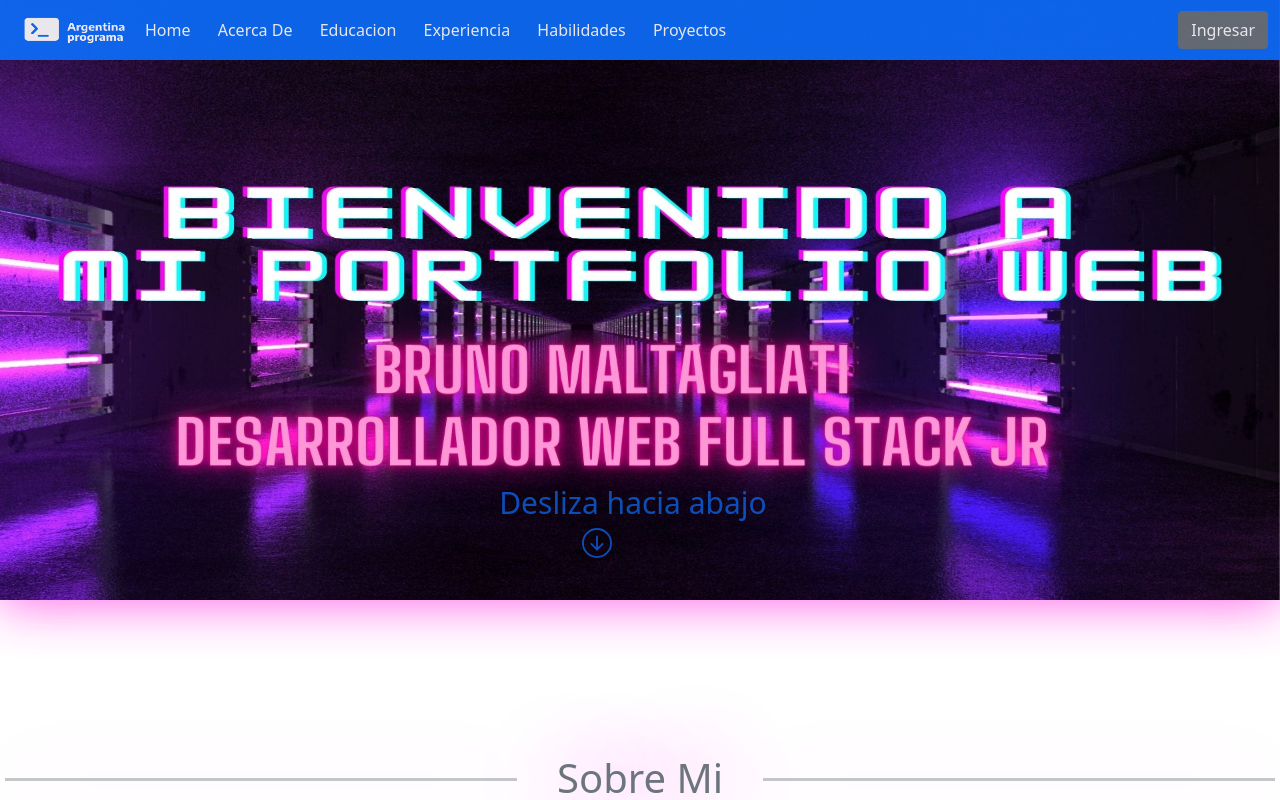
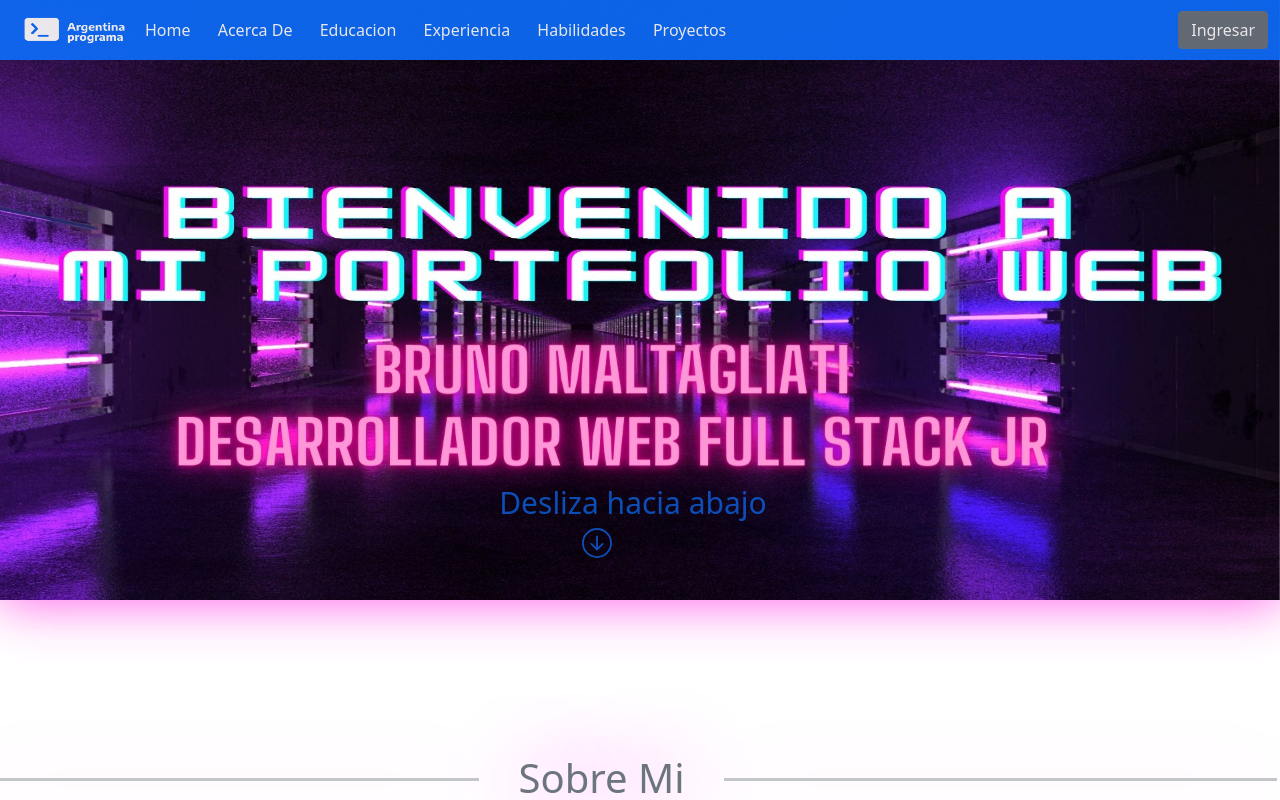
Before and after one commit to BrunoMalta98/PortafolioFrontEnd, an Angular app: page /portfolio in a window 1280 px wide. Shown: the top 800 px of the page. Built offline with nearby package versions, Linux system fonts and the light colour scheme; no server answers.

Commit message:
cambio aling

```diff
--- a/src/app/portfolio/portfolio.component.css
+++ b/src/app/portfolio/portfolio.component.css
@@ -10,7 +10,7 @@ h1{
     position: relative;
     margin-top: 4%;
     margin-bottom: 3%;
-    margin-left: 10%;
+    margin-left: 7%;
     width: 80%;
     text-align: center;
     text-shadow:  0 0 50px rgb(255, 45, 227);
@@ -38,6 +38,6 @@ left: -12%;
 }
 
 h1::after{
-right: -12%;
-
+right: -16%;
+width: 54%;
 }
```
